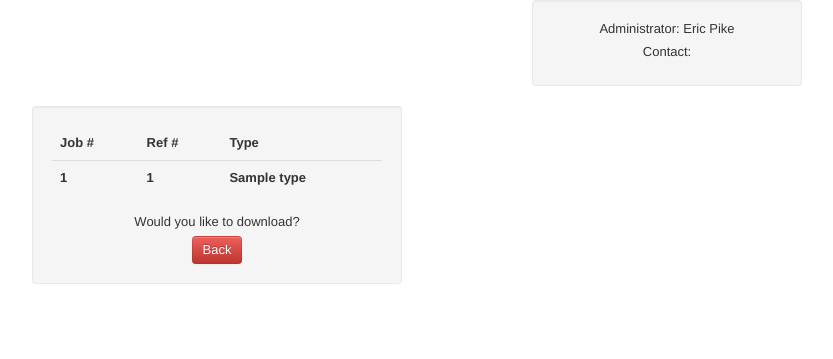
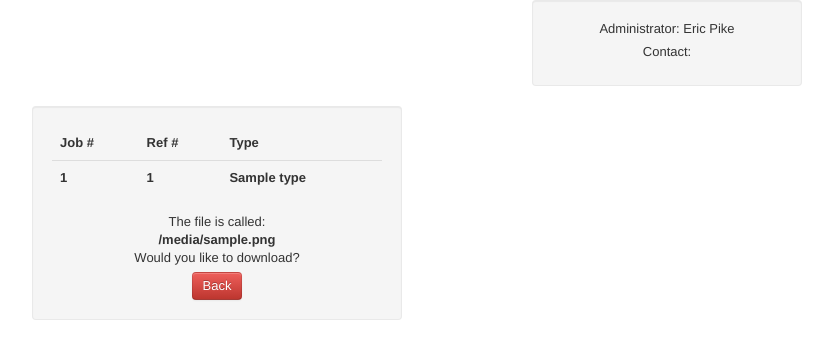
Before and after one commit to KevinPike/PrintingJobs, a Django app: template PrintingJobs/templates/DownloadForm.html in a window 1280 px wide. Shown: the top 359 px of the page, without its empty margins (398-1231 px from the left). Run offline with Django 3.2, Linux system fonts and the light colour scheme; the template is opened without the code that fills it: most values are stand-ins (such as "Sample title", 1, 10 or a date in 2020); data that the repository does not hold is empty; parts of the project's set-up code (start-up, migrations or seed data) failed here and were passed over.

Commit message:
added file name to download form because files have a unique naming convention

```diff
--- a/PrintingJobs/templates/DownloadForm.html
+++ b/PrintingJobs/templates/DownloadForm.html
@@ -27,6 +27,7 @@
 			<th>{{ job.type }}</th>
 		</tr>
 </table>
+<div>The file is called:<br /> <b>{{file}}</b> </div>
 <label> Would you like to download?</label>
 <span id="downloadCancel">
 <a href="/download/{{ job.id }}"
```
